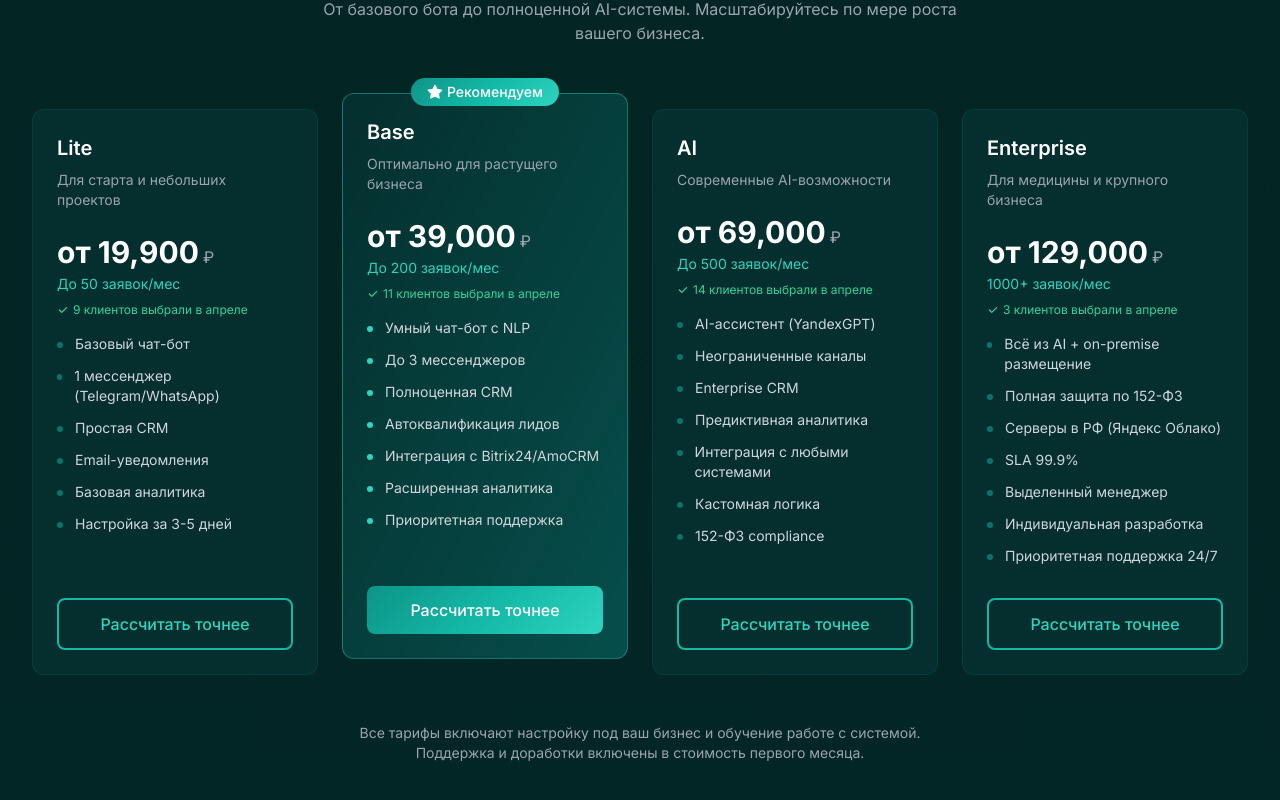
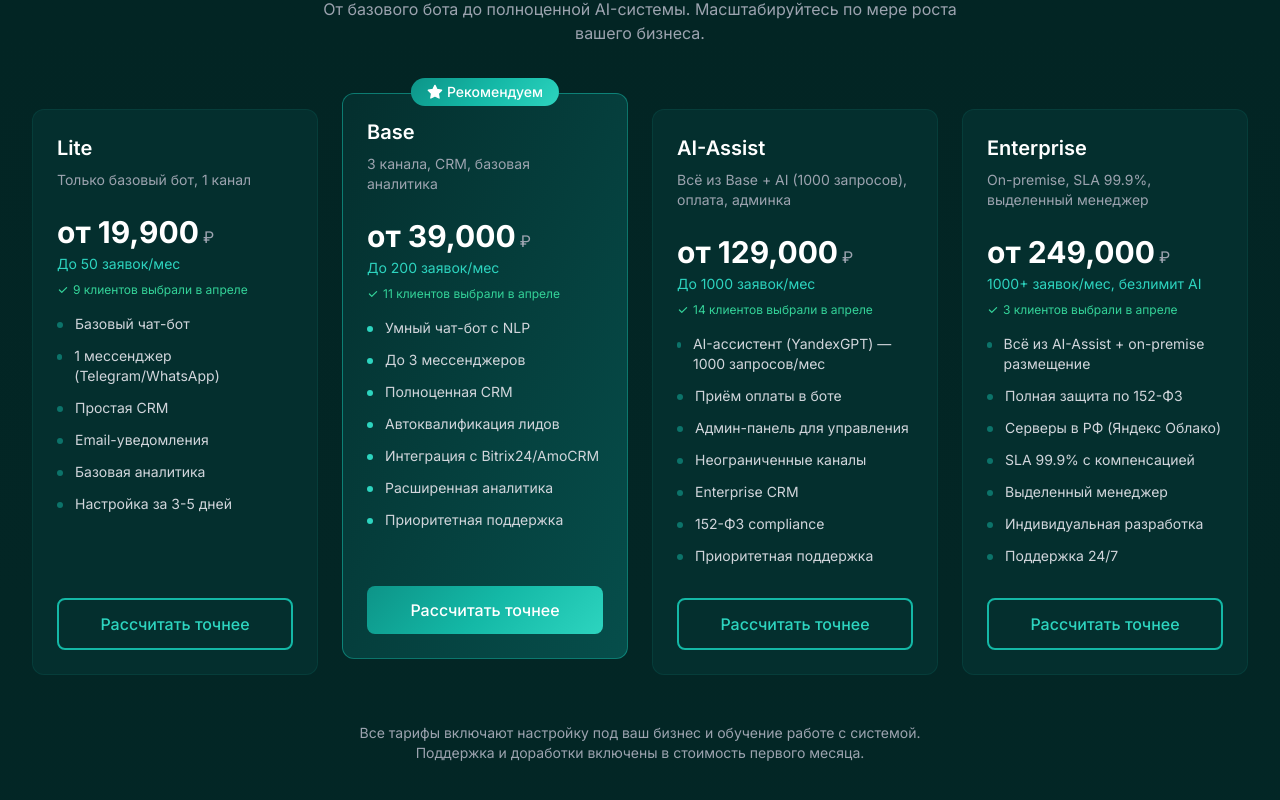
Before and after one commit to timoshinoleg-eng/march, a Next.js app: page / in a window 1280 px wide. Shown: the part 2859-3659 px from the top of the page. Built offline with nearby package versions, Linux system fonts and the light colour scheme.

Commit message:
v9.4: Sync pricing with main page - AI-Assist 129k, Enterprise 249k

```diff
--- a/components/sections/Pricing.tsx
+++ b/components/sections/Pricing.tsx
@@ -14,7 +14,7 @@ interface PricingPlanWithSocial extends PricingPlan {
 
 const plansWithSocial: PricingPlanWithSocial[] = pricingPlans.map((plan, index) => ({
   ...plan,
-  socialProof: [9, 11, 14, 3][index] // Lite: 9, Base: 11, AI: 14, Enterprise: 3
+  socialProof: [9, 11, 14, 3][index] // Lite: 9, Base: 11, AI-Assist: 14, Enterprise: 3
 }));
 
 export default function Pricing() {
--- a/data/pricing.ts
+++ b/data/pricing.ts
@@ -15,7 +15,7 @@ export const pricingPlans: PricingPlan[] = [
   {
     id: "lite",
     name: "Lite",
-    description: "Для старта и небольших проектов",
+    description: "Только базовый бот, 1 канал",
     price: 19900,
     setupFee: 0,
     requestsPerDay: "До 50 заявок/мес",
@@ -32,7 +32,7 @@ export const pricingPlans: PricingPlan[] = [
   {
     id: "base",
     name: "Base",
-    description: "Оптимально для растущего бизнеса",
+    description: "3 канала, CRM, базовая аналитика",
     price: 39000,
     setupFee: 0,
     requestsPerDay: "До 200 заявок/мес",
@@ -49,38 +49,38 @@ export const pricingPlans: PricingPlan[] = [
     utmContent: "base",
   },
   {
-    id: "ai",
-    name: "AI",
-    description: "Современные AI-возможности",
-    price: 69000,
+    id: "ai-assist",
+    name: "AI-Assist",
+    description: "Всё из Base + AI (1000 запросов), оплата, админка",
+    price: 129000,
     setupFee: 0,
-    requestsPerDay: "До 500 заявок/мес",
+    requestsPerDay: "До 1000 заявок/мес",
     features: [
-      "AI-ассистент (YandexGPT)",
+      "AI-ассистент (YandexGPT) — 1000 запросов/мес",
+      "Приём оплаты в боте",
+      "Админ-панель для управления",
       "Неограниченные каналы",
       "Enterprise CRM",
-      "Предиктивная аналитика",
-      "Интеграция с любыми системами",
-      "Кастомная логика",
       "152-ФЗ compliance",
+      "Приоритетная поддержка",
     ],
-    utmContent: "ai",
+    utmContent: "ai_assist",
   },
   {
     id: "enterprise",
     name: "Enterprise",
-    description: "Для медицины и крупного бизнеса",
-    price: 129000,
+    description: "On-premise, SLA 99.9%, выделенный менеджер",
+    price: 249000,
     setupFee: 0,
-    requestsPerDay: "1000+ заявок/мес",
+    requestsPerDay: "1000+ заявок/мес, безлимит AI",
     features: [
-      "Всё из AI + on-premise размещение",
+      "Всё из AI-Assist + on-premise размещение",
       "Полная защита по 152-ФЗ",
       "Серверы в РФ (Яндекс Облако)",
-      "SLA 99.9%",
+      "SLA 99.9% с компенсацией",
       "Выделенный менеджер",
       "Индивидуальная разработка",
-      "Приоритетная поддержка 24/7",
+      "Поддержка 24/7",
     ],
     utmContent: "enterprise",
   },
--- a/public/calculator/index.html
+++ b/public/calculator/index.html
@@ -1042,7 +1042,7 @@
             <div class="quiz-step" id="resultStep">
                 <div class="result-section">
                     <div class="price-display">
-                        <div class="price-amount" id="resultPrice">69 000 ₽</div>
+                        <div class="price-amount" id="resultPrice">39 000 ₽</div>
                         <div class="price-label">Стоимость разработки</div>
                         <div class="tier-recommendation" id="tierRecommendation">Рекомендуемый тариф для ваших задач</div>
                         <div class="social-proof" id="socialProof">✓ 12 клиентов выбрали этот тариф в апреле</div>
```
